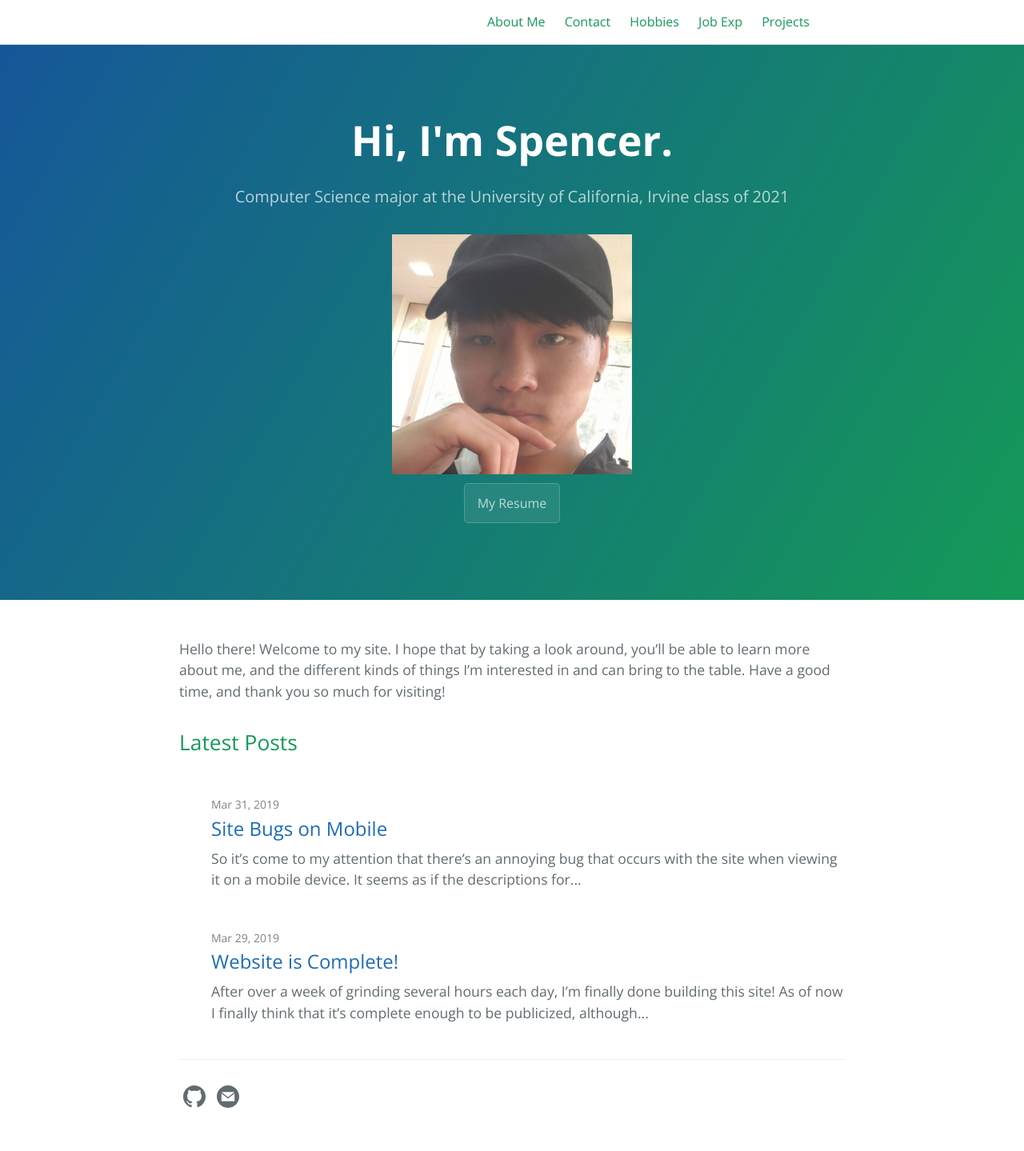
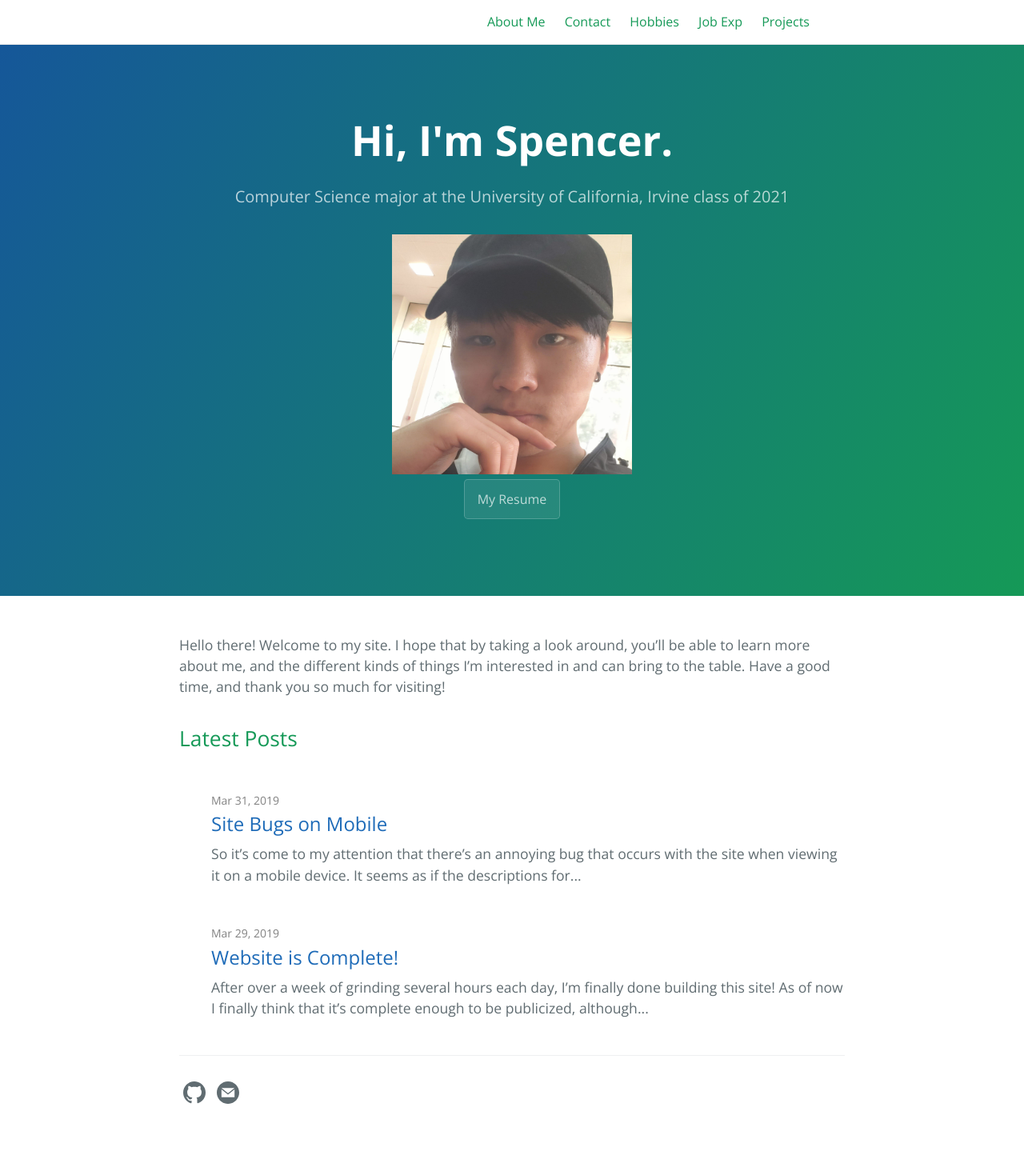
Before and after one commit to spencerericfong/spencerericfong.github.io, a Jekyll site: the page built from index.md, in a window 1280 px wide. Shown: the whole page at 80% size. Built offline with Jekyll 4.4.1, drawn with Linux system fonts in a browser that asks for light colours.

Commit message:
further adjusted css

```diff
--- a/_layouts/default.html
+++ b/_layouts/default.html
@@ -38,7 +38,7 @@
 
     <link href='https://fonts.googleapis.com/css?family=Open+Sans:400,700' rel='stylesheet' type='text/css'>
     <link rel="stylesheet" href="{{ '/assets/css/style.css?v=' | append: site.github.build_revision | relative_url }}">
-    <link rel="stylesheet" href="../assets/css/additional.css">
+    <link rel="stylesheet" href="{{ '/assets/css/additional.css' }}">
   </head>
   <body>
 
--- a/assets/css/additional.css
+++ b/assets/css/additional.css
@@ -1,4 +1,3 @@
 .profile {
   border-radius: 50%;
-  margin-bottom: 0.5%;
 }
```
